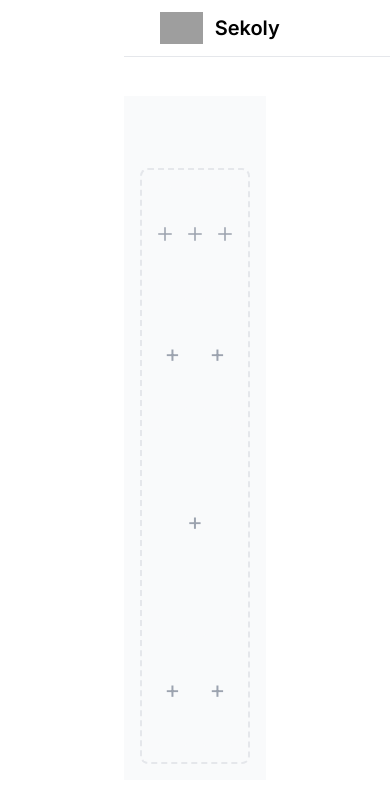
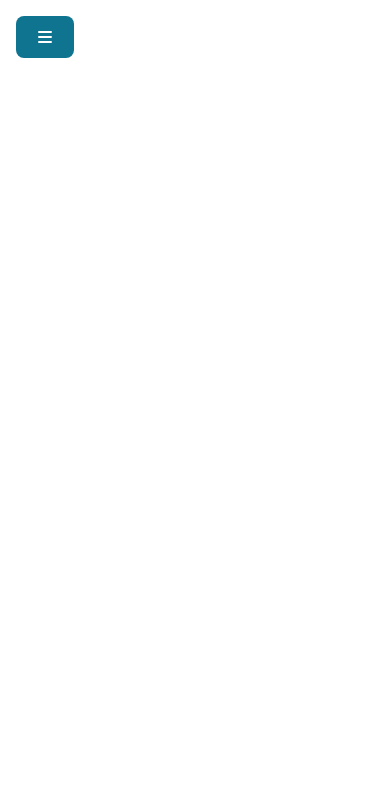
Before and after one commit to mizael-anthony/sekoly, a Next.js app: page /dashboard in a window 390 px wide. Shown: the top 802 px of the page. Built offline with nearby package versions, Linux system fonts and the light colour scheme; grey boxes are pictures that could not be loaded.

Commit message:
feat-add-dashboard-page

```diff
--- a/src/app/dashboard/page.tsx
+++ b/src/app/dashboard/page.tsx
@@ -1,253 +1,64 @@
-"use client"
+"use client";
 
-import { useState } from 'react';
-import { HiUser, HiChartPie, HiDocumentText, HiViewBoards } from 'react-icons/hi';
+import { useState } from "react";
+import { Sidebar, Button } from "flowbite-react";
+import {
+  HiChartPie,
+  HiInbox,
+  HiUser,
+  HiViewBoards,
+  HiOutlineUserGroup,
+  HiMenu,
+} from "react-icons/hi";
 
 export default function DashboardPage() {
-  const [isSidebarOpen, setSidebarOpen] = useState(false);
+  const [isSidebarOpen, setIsSidebarOpen] = useState(false);
 
   const toggleSidebar = () => {
-    setSidebarOpen(!isSidebarOpen);
+    setIsSidebarOpen(!isSidebarOpen);
   };
 
   return (
     <>
-      <nav className="fixed top-0 z-50 w-full bg-white border-b border-gray-200 dark:bg-gray-800 dark:border-gray-700">
-        <div className="px-3 py-3 lg:px-5 lg:pl-3">
-          <div className="flex items-center justify-between">
-            <div className="flex items-center justify-start rtl:justify-end">
-              <button
-                onClick={toggleSidebar}
-                aria-controls="logo-sidebar"
-                type="button"
-                className="inline-flex items-center p-2 text-sm text-gray-500 rounded-lg sm:hidden hover:bg-gray-100 focus:outline-none focus:ring-2 focus:ring-gray-200 dark:text-gray-400 dark:hover:bg-gray-700 dark:focus:ring-gray-600"
-              >
-                <span className="sr-only">Open sidebar</span>
-
-              </button>
-              <a href="#" className="flex ms-2 md:me-24">
-                <img
-                  src="https://flowbite.com/docs/images/logo.svg"
-                  className="h-8 me-3"
-                  alt="FlowBite Logo"
-                />
-                <span className="self-center text-xl font-semibold sm:text-2xl whitespace-nowrap dark:text-white">
-                  Sekoly
-                </span>
-              </a>
-            </div>
-            <div className="flex items-center">
-                <p>coucou</p>
-              <div className="flex items-center ms-3">
-                <div>
-                  <button
-                    type="button"
-                    className="flex text-sm bg-gray-800 rounded-full focus:ring-4 focus:ring-gray-300 dark:focus:ring-gray-600"
-                    aria-expanded="false"
-                    data-dropdown-toggle="dropdown-user"
-                  >
-                    <span className="sr-only">Open user menu</span>
-                    <img
-                      className="w-8 h-8 rounded-full"
-                      src="https://flowbite.com/docs/images/people/profile-picture-5.jpg"
-                      alt="user photo"
-                    />
-                  </button>
-                </div>
-                <div
-                  className="z-50 hidden my-4 text-base list-none bg-white divide-y divide-gray-100 rounded shadow dark:bg-gray-700 dark:divide-gray-600"
-                  id="dropdown-user"
-                >
-                  <div className="px-4 py-3" role="none">
-                    <p
-                      className="text-sm text-gray-900 dark:text-white"
-                      role="none"
-                    >
-                      Neil Sims
-                    </p>
-                    <p
-                      className="text-sm font-medium text-gray-900 truncate dark:text-gray-300"
-                      role="none"
-                    >
-                      neil.sims@flowbite.com
-                    </p>
-                  </div>
-                  <ul className="py-1" role="none">
-                    <li>
-                      <a
-                        href="#"
-                        className="block px-4 py-2 text-sm text-gray-700 hover:bg-gray-100 dark:text-gray-300 dark:hover:bg-gray-600 dark:hover:text-white"
-                        role="menuitem"
-                      >
-                        Dashboard
-                      </a>
-                    </li>
-                    <li>
-                      <a
-                        href="#"
-                        className="block px-4 py-2 text-sm text-gray-700 hover:bg-gray-100 dark:text-gray-300 dark:hover:bg-gray-600 dark:hover:text-white"
-                        role="menuitem"
-                      >
-                        Settings
-                      </a>
-                    </li>
-                    <li>
-                      <a
-                        href="#"
-                        className="block px-4 py-2 text-sm text-gray-700 hover:bg-gray-100 dark:text-gray-300 dark:hover:bg-gray-600 dark:hover:text-white"
-                        role="menuitem"
-                      >
-                        Earnings
-                      </a>
-                    </li>
-                    <li>
-                      <a
-                        href="#"
-                        className="block px-4 py-2 text-sm text-gray-700 hover:bg-gray-100 dark:text-gray-300 dark:hover:bg-gray-600 dark:hover:text-white"
-                        role="menuitem"
-                      >
-                        Sign out
-                      </a>
-                    </li>
-                  </ul>
-                </div>
-              </div>
-            </div>
-          </div>
-        </div>
-      </nav>
-
-      <aside
-        id="logo-sidebar"
-        className={`fixed top-0 left-0 z-40 w-64 h-screen pt-20 transition-transform ${
-          isSidebarOpen ? 'translate-x-0' : '-translate-x-full'
-        } sm:translate-x-0 bg-white border-r border-gray-200 dark:bg-gray-800 dark:border-gray-700`}
-        aria-label="Sidebar"
+      <Button
+        onClick={toggleSidebar}
+        className={`fixed top-4 left-4 z-50 sm:hidden`}
       >
-        <div className="h-full px-3 pb-4 overflow-y-auto bg-white dark:bg-gray-800">
-          <ul className="space-y-2 font-medium">
-            <li>
-              <a
-                href="#"
-                className="flex items-center p-2 text-gray-900 rounded-lg dark:text-white hover:bg-gray-100 dark:hover:bg-gray-700 group"
-              >
-                <HiChartPie />
-                <span className="ms-3">Dashboard</span>
-              </a>
-            </li>
-            <li>
-              <a
-                href="#"
-                className="flex items-center p-2 text-gray-900 rounded-lg dark:text-white hover:bg-gray-100 dark:hover:bg-gray-700 group"
-              >
-                <HiViewBoards />
-                <span className="flex-1 ms-3 whitespace-nowrap">Classes</span>
-              </a>
-            </li>
-            <li>
-              <a
-                href="#"
-                className="flex items-center p-2 text-gray-900 rounded-lg dark:text-white hover:bg-gray-100 dark:hover:bg-gray-700 group"
-              >
-                <HiDocumentText />
-                <span className="flex-1 ms-3 whitespace-nowrap">Subjects</span>
-              </a>
-            </li>
-            <li>
-              <a
-                href="#"
-                className="flex items-center p-2 text-gray-900 rounded-lg dark:text-white hover:bg-gray-100 dark:hover:bg-gray-700 group"
-              >
-                <HiUser className="flex-shrink-0 w-5 h-5 text-gray-500 transition duration-75 dark:text-gray-400 group-hover:text-gray-900 dark:group-hover:text-white" />
-                <span className="flex-1 ms-3 whitespace-nowrap">Students</span>
-              </a>
-            </li>
-          </ul>
-        </div>
-      </aside>
-
-      <div className="p-4 sm:ml-64">
-        <div className="p-4 border-2 border-gray-200 border-dashed rounded-lg dark:border-gray-700 mt-14">
-          <div className="grid grid-cols-3 gap-4 mb-4">
-            <div className="flex items-center justify-center h-24 rounded bg-gray-50 dark:bg-gray-800">
-              <p className="text-2xl text-gray-400 dark:text-gray-500">
-                <svg
-                  className="w-3.5 h-3.5"
-                  aria-hidden="true"
-                  xmlns="http://www.w3.org/2000/svg"
-                  fill="none"
-                  viewBox="0 0 18 18"
-                >
-                  <path
-                    stroke="currentColor"
-                    strokeLinecap="round"
-                    strokeLinejoin="round"
-                    strokeWidth="2"
-                    d="M9 1v16M1 9h16"
-                  />
-                </svg>
-              </p>
-            </div>
-            <div className="flex items-center justify-center h-24 rounded bg-gray-50 dark:bg-gray-800">
-              <p className="text-2xl text-gray-400 dark:text-gray-500">
-                <svg
-                  className="w-3.5 h-3.5"
-                  aria-hidden="true"
-                  xmlns="http://www.w3.org/2000/svg"
-                  fill="none"
-                  viewBox="0 0 18 18"
-                >
-                  <path
-                    stroke="currentColor"
-                    strokeLinecap="round"
-                    strokeLinejoin="round"
-                    strokeWidth="2"
-                    d="M9 1v16M1 9h16"
-                  />
-                </svg>
-              </p>
-            </div>
-            <div className="flex items-center justify-center h-24 rounded bg-gray-50 dark:bg-gray-800">
-              <p className="text-2xl text-gray-400 dark:text-gray-500">
-                <svg
-                  className="w-3.5 h-3.5"
-                  aria-hidden="true"
-                  xmlns="http://www.w3.org/2000/svg"
-                  fill="none"
-                  viewBox="0 0 18 18"
-                >
-                  <path
-                    stroke="currentColor"
-                    strokeLinecap="round"
-                    strokeLinejoin="round"
-                    strokeWidth="2"
-                    d="M9 1v16M1 9h16"
-                  />
-                </svg>
-              </p>
-            </div>
-          </div>
-          <div className="grid grid-cols-2 gap-4 mb-4">
-            <div className="flex items-center justify-center h-28 rounded bg-gray-50 dark:bg-gray-800">
-              <p className="text-2xl text-gray-400 dark:text-gray-500">+</p>
-            </div>
-            <div className="flex items-center justify-center h-28 rounded bg-gray-50 dark:bg-gray-800">
-              <p className="text-2xl text-gray-400 dark:text-gray-500">+</p>
-            </div>
-          </div>
-          <div className="flex items-center justify-center h-48 mb-4 rounded bg-gray-50 dark:bg-gray-800">
-            <p className="text-2xl text-gray-400 dark:text-gray-500">+</p>
-          </div>
-          <div className="grid grid-cols-2 gap-4">
-            <div className="flex items-center justify-center rounded bg-gray-50 h-28 dark:bg-gray-800">
-              <p className="text-2xl text-gray-400 dark:text-gray-500">+</p>
-            </div>
-            <div className="flex items-center justify-center rounded bg-gray-50 h-28 dark:bg-gray-800">
-              <p className="text-2xl text-gray-400 dark:text-gray-500">+</p>
-            </div>
-          </div>
-        </div>
-      </div>
+        <HiMenu className="w-5 h-5" />
+      </Button>
+      <Sidebar className={`fixed top-0 left-0 z-40 w-64 h-screen transition-transform ${isSidebarOpen ? "translate-x-0" : "-translate-x-full"} sm:translate-x-0`}>
+        <Sidebar.Logo
+          href="#"
+          img="https://flowbite.com/docs/images/logo.svg"
+          imgAlt="Flowbite logo"
+        >
+          Sekoly
+        </Sidebar.Logo>
+        <Sidebar.Items>
+          <Sidebar.ItemGroup>
+            <Sidebar.Item href="#" icon={HiChartPie}>
+              Dashboard
+            </Sidebar.Item>
+            <Sidebar.Item
+              href="#"
+              icon={HiOutlineUserGroup}
+              label="Pro"
+              labelColor="dark"
+            >
+              Teachers
+            </Sidebar.Item>
+            <Sidebar.Item href="#" icon={HiInbox} label="3">
+              Subjects
+            </Sidebar.Item>
+            <Sidebar.Item href="#" icon={HiUser}>
+              Users
+            </Sidebar.Item>
+            <Sidebar.Item href="#" icon={HiViewBoards}>
+              Classes
+            </Sidebar.Item>
+          </Sidebar.ItemGroup>
+        </Sidebar.Items>
+      </Sidebar>
     </>
   );
 }
```
